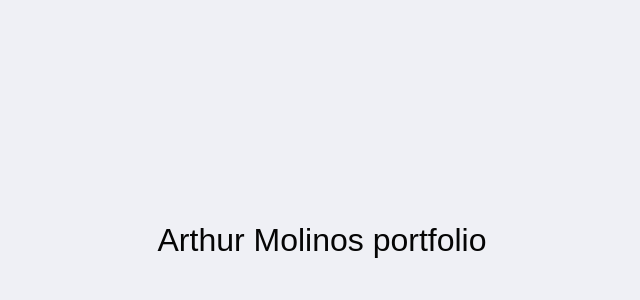
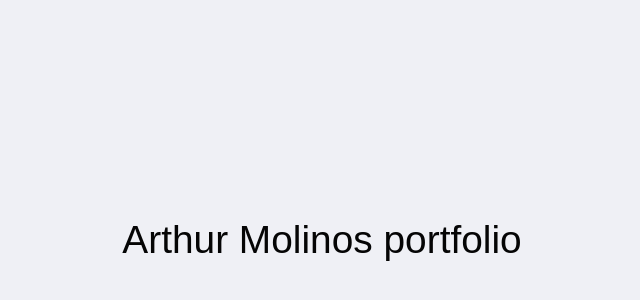
Before and after one commit to cparthur/portfolio, a Next.js app: page / in a window 1280 px wide. Shown: the part 160-460 px from the top of the page, without its empty margins (318-958 px from the left). Built offline with nearby package versions, Linux system fonts and the light colour scheme.

Commit message:
:sparkles: Add fluid typography + nunito font

```diff
--- a/pages/_document.js
+++ b/pages/_document.js
@@ -35,6 +35,10 @@ export default class MyDocument extends Document {
                     <link rel="apple-touch-icon" sizes="180x180" href="/images/apple-touch-icon.png" />
                     <link rel="icon" type="image/png" sizes="32x32" href="/images/favicon-32x32.png" />
                     <link rel="icon" type="image/png" sizes="16x16" href="/images/favicon-16x16.png" />
+                    <link
+                        href="https://fonts.googleapis.com/css?family=Nunito:300,400,700&display=swap"
+                        rel="stylesheet"
+                    ></link>
                 </Head>
                 <body>
                     <Main />
--- a/styles/GlobalStyle.ts
+++ b/styles/GlobalStyle.ts
@@ -1,17 +1,35 @@
 import { createGlobalStyle } from 'styled-components';
 
+import media, { Sizes } from 'styles/media';
 import reset from './reset';
+
+const minFs = '16';
+const maxFs = '20';
 
 export default createGlobalStyle`
     ${reset}
 
-    @font-face {
+    /* @font-face {
         font-family: 'custom-font';
         src: url('#') format('woff');
+    } */
+
+    /* Fluid typography */
+    html {
+        font-size: ${`${minFs}px`};
+
+        ${media.mobileM} {
+            font-size: ${`calc(${minFs}px + (${maxFs} - ${minFs}) * ((100vw - ${Sizes.mobileS}px) / (${Sizes.laptopL} - ${Sizes.mobileS})))`};
+        }
+
+        ${media.laptopL} {
+            font-size: ${`${maxFs}px`};
+        }
     }
 
-    /* Custom here */
-    body {
-        font-size: 16px;
+    /* Custom styles*/
+    h1 {
+        font-family: 'nunito', sans-serif;
+        font-weight: 400;
     }
 `;
```
